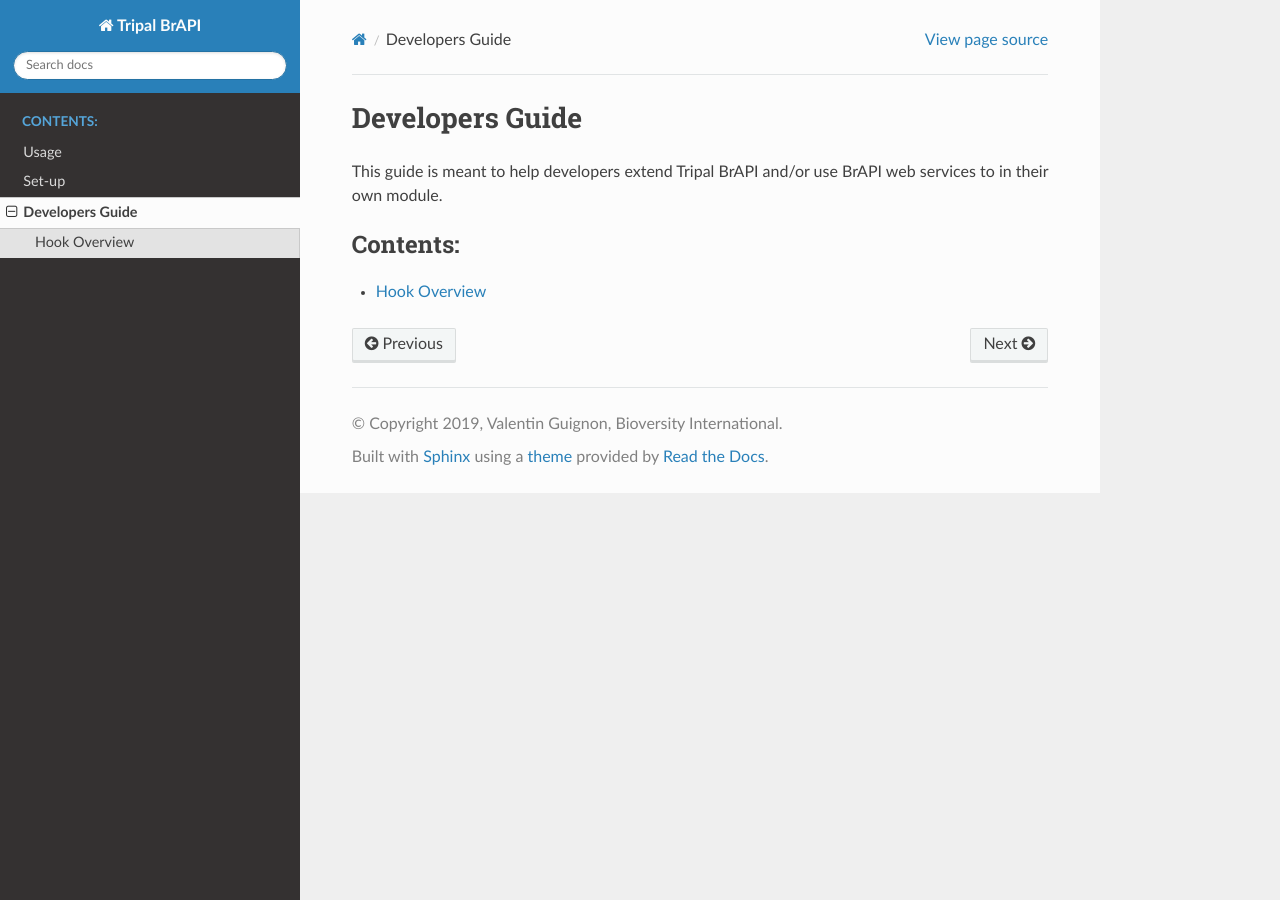
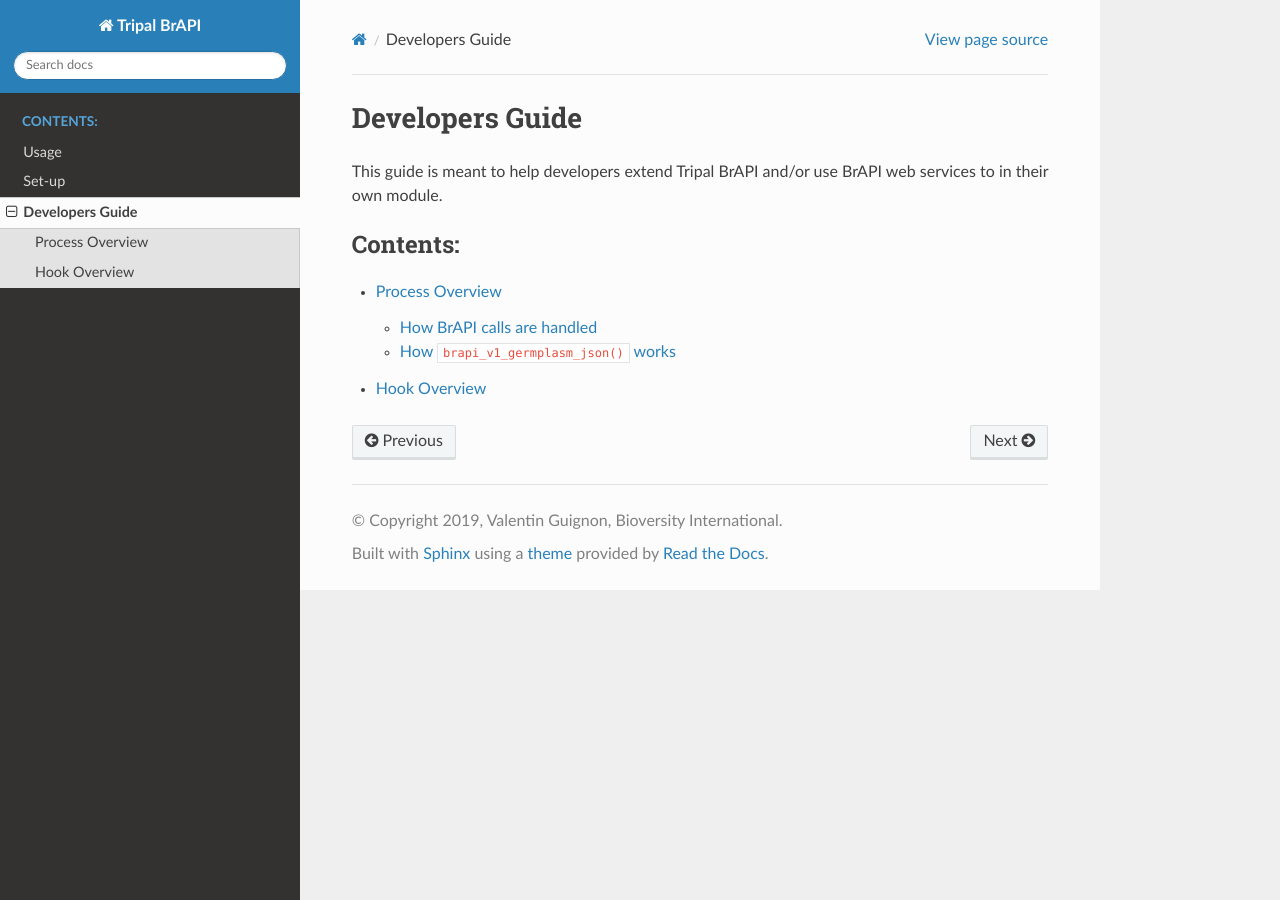
Before and after one commit to tripal/brapi, a Sphinx documentation site: the page built from docs/developers_guide.rst, in a window 1280 px wide. Built offline with Sphinx 7.4.7 and the Read the Docs theme 2.0.0, drawn with Linux system fonts in a browser that asks for light colours; part of the change alters nothing that is shown.

Commit message:
Add in 'Call Process Overview' provided by @vguignon

```diff
--- a/docs/developers_guide.rst
+++ b/docs/developers_guide.rst
@@ -8,4 +8,5 @@ This guide is meant to help developers extend Tripal BrAPI and/or use BrAPI web
    :maxdepth: 2
    :caption: Contents:
 
+   developers_guide/process
    developers_guide/hooks
--- /dev/null
+++ b/docs/developers_guide/process.rst
@@ -0,0 +1,86 @@
+
+Process Overview
+==================
+
+This section attempts to explain how Tripal-BrAPI handles calls.
+
+How BrAPI calls are handled
+-----------------------------
+
+**Example: ``https://www.crop-diversity.org/mgis/brapi/v1/germplasm/01BEL084609``** where ``https://www.crop-diversity.org/mgis`` is the Drupal site root.
+
+1. Drupal hook_menu called ``brapi_menu()`` (in ``brapi.module``) to resolve URL handling. ``brapi_menu()`` provides to Drupal supported BrAPI calls as they are defined in ``brapi_get_calls()`` (in ``api/brapi.const.inc``).
+
+Here, the system will select the call defined by the ``germplasm/{GermplasmDbId}`` key of the array returned by brapi_get_calls():
+
+.. image:: process.1.png
+
+.. note::
+
+  Any call setting defined by ``brapi_get_calls()`` can be overridden by external module using the hook ``hook_brapi_calls_alter(&$brapi_calls)``, ``$brapi_calls`` being the array returned by ``brapi_get_calls()``. Call versions are selected on the BrAPI setting administration interface.
+
+2. For every BrAPI call, Drupal will call ``brapi_call_wrapper()`` (in ``api/brapi.calls.inc``) that will then call the function specified by ``brapi_get_calls()`` at the ``callback versions`` key. ``brapi_call_wrapper()`` will check permissions and select the appropriate call version.
+
+Here, we assume current user has ``BRAPI_USE_PERMISSION`` and used GET HTTP method: ``brapi_v1_germplasm_json()`` (in ``api/brapi.calls.inc``) function will be called.
+
+3. Then ``brapi_call_wrapper()`` will allow external modules to override returned data before being served to the client if they implement ``hook_brapi_CALL_FUNC_NAME_alter(&$data, &$context)``.
+Here, any implementation of ``hook_brapi_germplasm_germplasmDbId_alter(&$data, &$context)`` will be called. Note, it is also possible to alter call result in case of errors.
+
+4. Finally, ``brapi_output_json()`` (in ``api/brapi.api.inc``) will be called to format data into a JSON string that will be served by Drupal to the client.
+
+How ``brapi_v1_germplasm_json()`` works
+-----------------------------------------
+
+1. ``brapi_call_wrapper()`` calls ``brapi_v1_germplasm_json()`` (in ``api/brapi.calls.inc``). As the "germplasm" call deals with a germplasm "resource" (as defined in RESTFull architecture, or "object", or "entity", or whatever you want to call it), it will call ``brapi_process_crud()`` (in ``api/brapi.api.inc``). CRUD stands for Create-Read-Update-Delete and is part of the RESTFull architecture.
+
+2. ``brapi_process_crud()`` will decide, according to the context (HTTP method used, identifier provided), which action should be done:
+
+.. image:: process.2.png
+
+``brapi_process_crud()`` will load the corresponding resource in case of a used ID provided and will then call the function corresponding to the action to perform. Action functions are provided by the ``$action`` parameter:
+
+.. code:: php
+
+  $actions = array(
+    'create' => 'brapi_v1_create_germplasm_json',
+    'read' => 'brapi_v1_read_germplasm_json',
+    'update' => 'brapi_v1_update_germplasm_json',
+    'delete' => 'brapi_v1_delete_germplasm_json',
+    'list' => 'brapi_v1_germplasm_search_json',
+  );
+
+Here, ``brapi_v1_read_germplasm_json()`` (in ``api/brapi.calls.inc``) will be called with a "germplasm" resource of ID ``01BEL084609`` loaded (using ``chado_generate_var()``) as argument.
+
+3. ``brapi_v1_read_germplasm_json()`` (in ``api/brapi.calls.inc``) will prepare and return the data structure that will be converted later into JSON:
+
+.. code:: php
+
+  function brapi_v1_read_germplasm_json($stock) {
+
+    // It initializes the metadata part of the BrAPI call answer.
+    // Here we only have 1 element, so we set the pager to 1 element.
+    $metadata = brapi_prepare_metadata(1);
+
+    // This can be used to output debugging information into the call.
+    $debug_data = array();
+
+    // See step 4 below.
+    $germplasm_data = brapi_get_germplasm_details($stock);
+
+    // It initializes the data part of the BrAPI call answer.
+    $data = array('result' => $germplasm_data);
+
+    // See step 5 below.
+    brapi_aggregate_call($data, $metadata, $debug_data);
+
+    // return the results.
+    return array(
+      $data,
+      $metadata,
+      $debug_data,
+    );
+  }
+
+4. ``brapi_get_germplasm_details()`` (in ``api/brapi.calls.inc``) is called to generate and fill the structure of a germplasm as defined in the BrAPI specifications. This function is also used when listing germplasm ("germplasm" call without ID) and by the "germplasm-search" call.
+
+5. Then ``brapi_aggregate_call()`` (in ``api/brapi.api.inc``) will check if current BrAPI settings require to also call this BrAPI call on external servers and if so, calls will be made and data will be aggregated (ie. Fields with "null" value returned by ``brapi_v1_germplasm_json()`` will be filled when a non-null values are provided by external calls for those fields).
```
Also changed, not shown: docs/developers_guide/process.1.png (added), docs/developers_guide/process.2.png (added).
